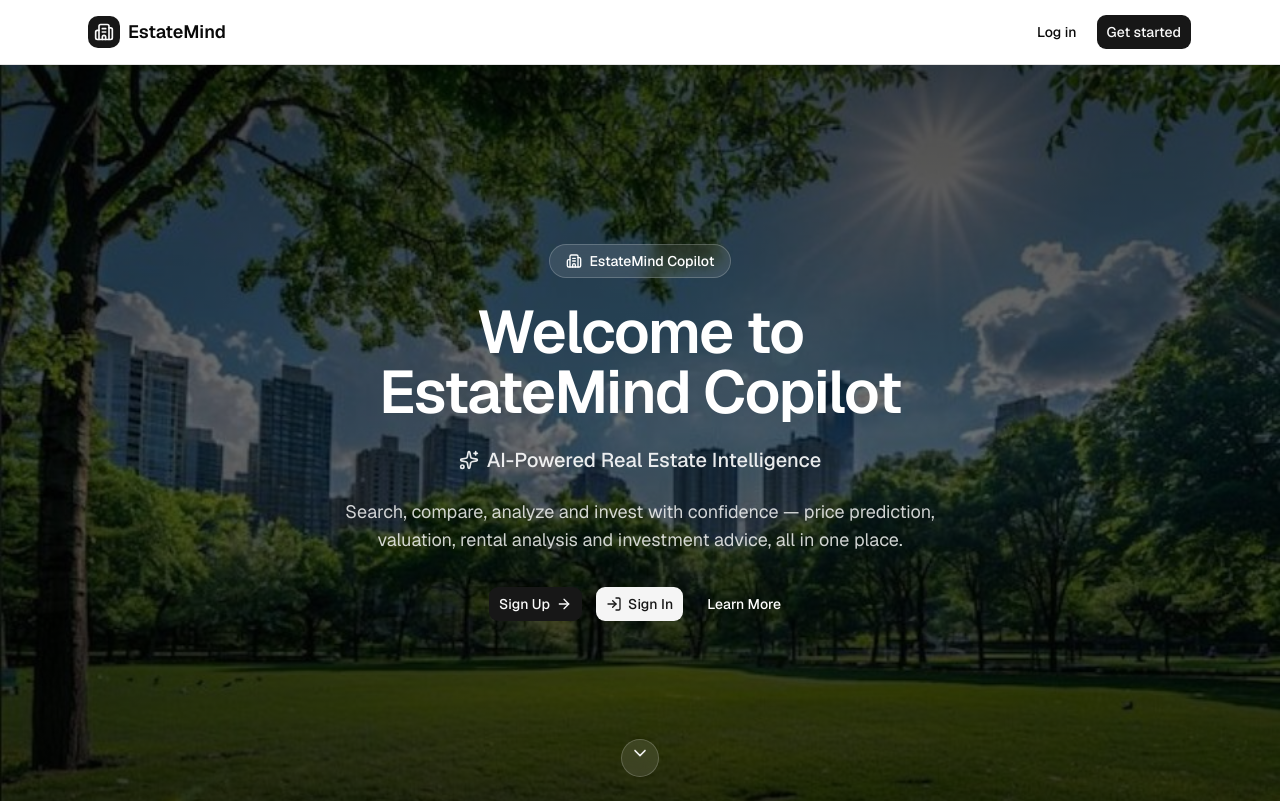
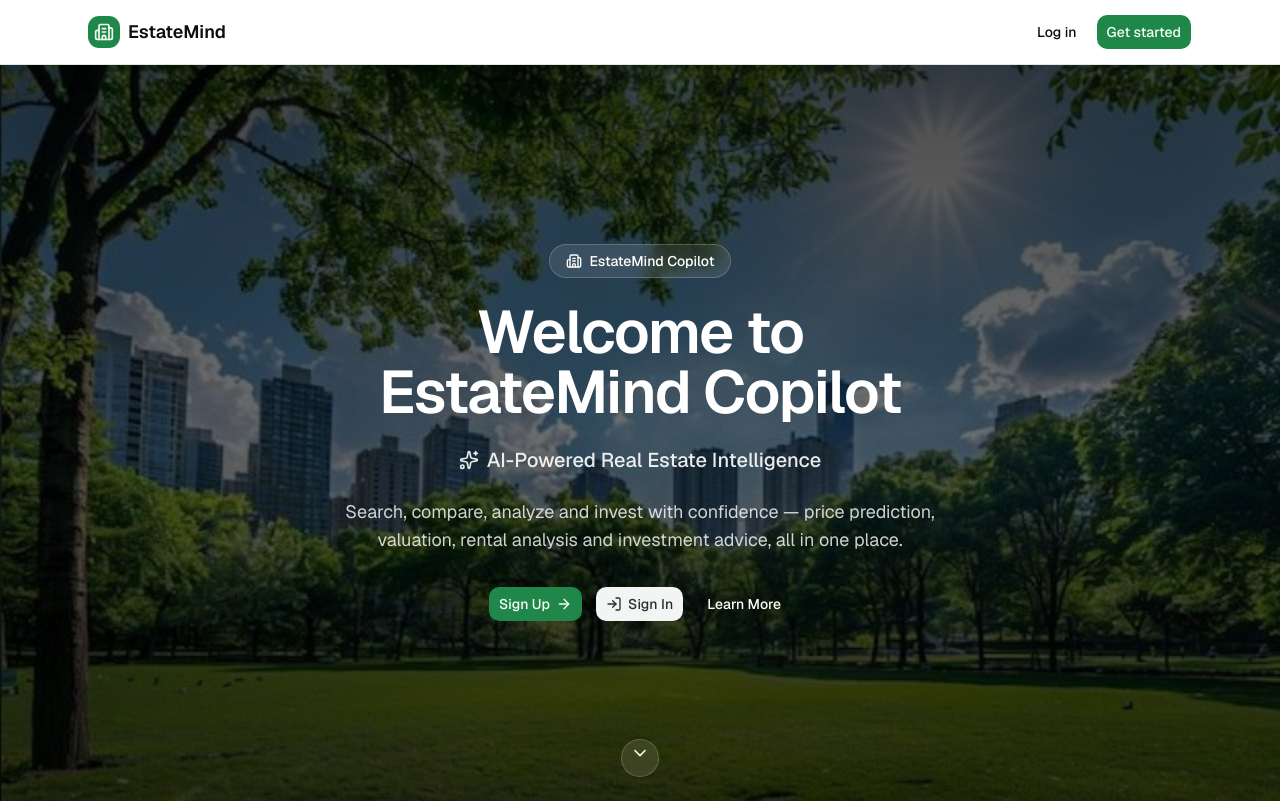
Before and after one commit to Buzz1993/home-price-prediction, a Next.js app in the folder frontend/: page / in a window 1280 px wide. Shown: the top 803 px of the page. Built offline with nearby package versions, Linux system fonts and the light colour scheme.

Commit message:
feat(frontend): implement Phase 14.8 - UI Theme Refresh

```diff
--- a/frontend/app/globals.css
+++ b/frontend/app/globals.css
@@ -48,39 +48,52 @@
   --radius-4xl: calc(var(--radius) * 2.6);
 }
 
+/* EstateMind green-and-white design system (Phase 14.8).
+   White backgrounds, a professional green primary palette, light-gray cards,
+   soft gray borders, black primary text and gray secondary text. Every shadcn
+   component reads these tokens, so the whole application inherits the refreshed
+   theme without per-page styling. */
 :root {
+  /* White page background, near-black primary text. */
   --background: oklch(1 0 0);
-  --foreground: oklch(0.145 0 0);
-  --card: oklch(1 0 0);
-  --card-foreground: oklch(0.145 0 0);
+  --foreground: oklch(0.16 0.006 152);
+  /* Light-gray cards / white popovers so cards read as subtle panels on white. */
+  --card: oklch(0.99 0.003 150);
+  --card-foreground: oklch(0.16 0.006 152);
   --popover: oklch(1 0 0);
-  --popover-foreground: oklch(0.145 0 0);
-  --primary: oklch(0.205 0 0);
-  --primary-foreground: oklch(0.985 0 0);
-  --secondary: oklch(0.97 0 0);
-  --secondary-foreground: oklch(0.205 0 0);
-  --muted: oklch(0.97 0 0);
-  --muted-foreground: oklch(0.556 0 0);
-  --accent: oklch(0.97 0 0);
-  --accent-foreground: oklch(0.205 0 0);
+  --popover-foreground: oklch(0.16 0.006 152);
+  /* Brand green (≈ emerald 700) — AA contrast against white text. */
+  --primary: oklch(0.55 0.132 152);
+  --primary-foreground: oklch(0.985 0.01 150);
+  /* Light-gray secondary surfaces / gray secondary text. */
+  --secondary: oklch(0.967 0.004 150);
+  --secondary-foreground: oklch(0.3 0.02 152);
+  --muted: oklch(0.967 0.004 150);
+  --muted-foreground: oklch(0.552 0.012 152);
+  /* Faint green accent for hover / active surfaces. */
+  --accent: oklch(0.955 0.028 152);
+  --accent-foreground: oklch(0.44 0.11 152);
   --destructive: oklch(0.577 0.245 27.325);
-  --border: oklch(0.922 0 0);
-  --input: oklch(0.922 0 0);
-  --ring: oklch(0.708 0 0);
-  --chart-1: oklch(0.87 0 0);
-  --chart-2: oklch(0.556 0 0);
-  --chart-3: oklch(0.439 0 0);
-  --chart-4: oklch(0.371 0 0);
-  --chart-5: oklch(0.269 0 0);
-  --radius: 0.625rem;
-  --sidebar: oklch(0.985 0 0);
-  --sidebar-foreground: oklch(0.145 0 0);
-  --sidebar-primary: oklch(0.205 0 0);
-  --sidebar-primary-foreground: oklch(0.985 0 0);
-  --sidebar-accent: oklch(0.97 0 0);
-  --sidebar-accent-foreground: oklch(0.205 0 0);
-  --sidebar-border: oklch(0.922 0 0);
-  --sidebar-ring: oklch(0.708 0 0);
+  /* Soft gray borders and green focus ring. */
+  --border: oklch(0.925 0.006 150);
+  --input: oklch(0.925 0.006 150);
+  --ring: oklch(0.6 0.128 152);
+  /* Green chart scale. */
+  --chart-1: oklch(0.55 0.132 152);
+  --chart-2: oklch(0.64 0.12 155);
+  --chart-3: oklch(0.72 0.1 158);
+  --chart-4: oklch(0.8 0.08 160);
+  --chart-5: oklch(0.88 0.05 162);
+  --radius: 0.7rem;
+  /* Sidebar: light surface, green active/primary + ring. */
+  --sidebar: oklch(0.988 0.004 150);
+  --sidebar-foreground: oklch(0.16 0.006 152);
+  --sidebar-primary: oklch(0.55 0.132 152);
+  --sidebar-primary-foreground: oklch(0.985 0.01 150);
+  --sidebar-accent: oklch(0.955 0.028 152);
+  --sidebar-accent-foreground: oklch(0.44 0.11 152);
+  --sidebar-border: oklch(0.925 0.006 150);
+  --sidebar-ring: oklch(0.6 0.128 152);
 }
 
 .dark {
@@ -90,31 +103,31 @@
   --card-foreground: oklch(0.985 0 0);
   --popover: oklch(0.205 0 0);
   --popover-foreground: oklch(0.985 0 0);
-  --primary: oklch(0.922 0 0);
-  --primary-foreground: oklch(0.205 0 0);
+  --primary: oklch(0.7 0.14 154);
+  --primary-foreground: oklch(0.18 0.03 152);
   --secondary: oklch(0.269 0 0);
   --secondary-foreground: oklch(0.985 0 0);
   --muted: oklch(0.269 0 0);
   --muted-foreground: oklch(0.708 0 0);
-  --accent: oklch(0.269 0 0);
-  --accent-foreground: oklch(0.985 0 0);
+  --accent: oklch(0.32 0.04 152);
+  --accent-foreground: oklch(0.9 0.06 152);
   --destructive: oklch(0.704 0.191 22.216);
   --border: oklch(1 0 0 / 10%);
   --input: oklch(1 0 0 / 15%);
-  --ring: oklch(0.556 0 0);
-  --chart-1: oklch(0.87 0 0);
-  --chart-2: oklch(0.556 0 0);
-  --chart-3: oklch(0.439 0 0);
-  --chart-4: oklch(0.371 0 0);
-  --chart-5: oklch(0.269 0 0);
+  --ring: oklch(0.7 0.14 154);
+  --chart-1: oklch(0.7 0.14 154);
+  --chart-2: oklch(0.64 0.12 155);
+  --chart-3: oklch(0.55 0.132 152);
+  --chart-4: oklch(0.48 0.11 152);
+  --chart-5: oklch(0.4 0.09 152);
   --sidebar: oklch(0.205 0 0);
   --sidebar-foreground: oklch(0.985 0 0);
-  --sidebar-primary: oklch(0.488 0.243 264.376);
-  --sidebar-primary-foreground: oklch(0.985 0 0);
-  --sidebar-accent: oklch(0.269 0 0);
-  --sidebar-accent-foreground: oklch(0.985 0 0);
+  --sidebar-primary: oklch(0.7 0.14 154);
+  --sidebar-primary-foreground: oklch(0.18 0.03 152);
+  --sidebar-accent: oklch(0.32 0.04 152);
+  --sidebar-accent-foreground: oklch(0.9 0.06 152);
   --sidebar-border: oklch(1 0 0 / 10%);
-  --sidebar-ring: oklch(0.556 0 0);
+  --sidebar-ring: oklch(0.7 0.14 154);
 }
 
 @layer base {
@@ -123,9 +136,19 @@
   }
   body {
     @apply bg-background text-foreground;
+    text-rendering: optimizeLegibility;
+    -webkit-font-smoothing: antialiased;
   }
   html {
     @apply font-sans;
+  }
+  /* Consistent, premium heading rhythm across the app. */
+  h1, h2, h3, h4, h5, h6 {
+    @apply font-heading tracking-tight;
+    text-wrap: balance;
+  }
+  p {
+    text-wrap: pretty;
   }
 }
 
```
Also changed, not shown: 1 other file (tests, documents, lock files or other folders).
